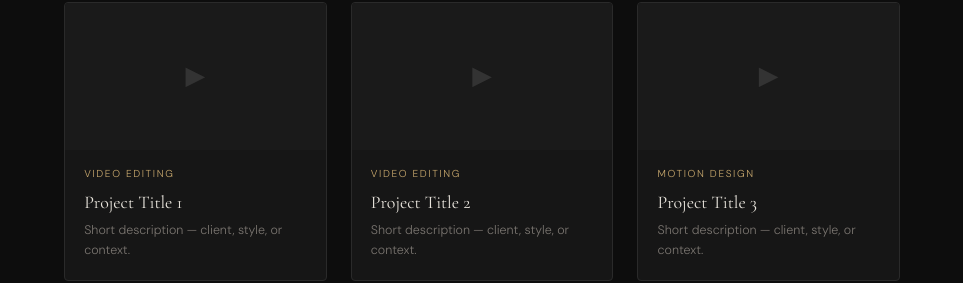
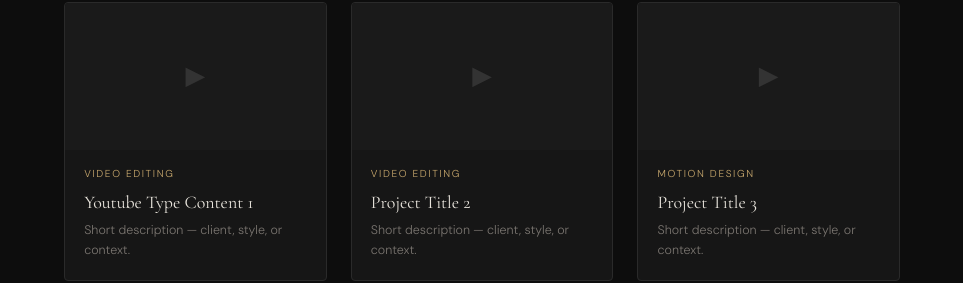
Before and after one commit to lucascustodiomasriera/Portfolio, a plain HTML site: page index.html in a window 1280 px wide. Shown: the part 944-1227 px from the top of the page, without its empty margins (158-1121 px from the left). Drawn offline with nearby package versions, Linux system fonts and the light colour scheme.

Commit message:
Update index.html

```diff
--- a/index.html
+++ b/index.html
@@ -112,7 +112,7 @@
       </div>
       <div class="card-body">
         <p class="card-type">Video Editing</p>
-        <p class="card-title">Project Title 1</p>
+        <p class="card-title">Youtube Type Content 1</p>
         <p class="card-desc">Short description — client, style, or context.</p>
       </div>
     </a>
```
